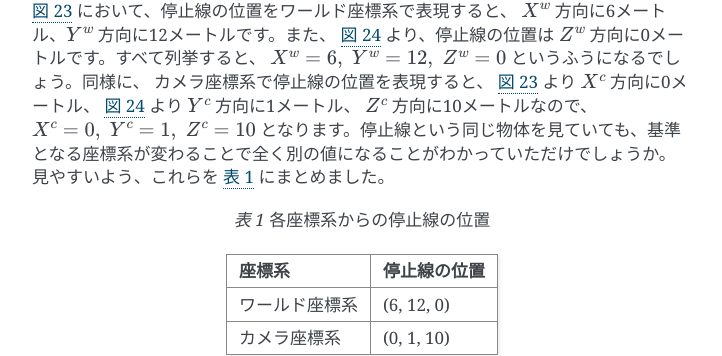
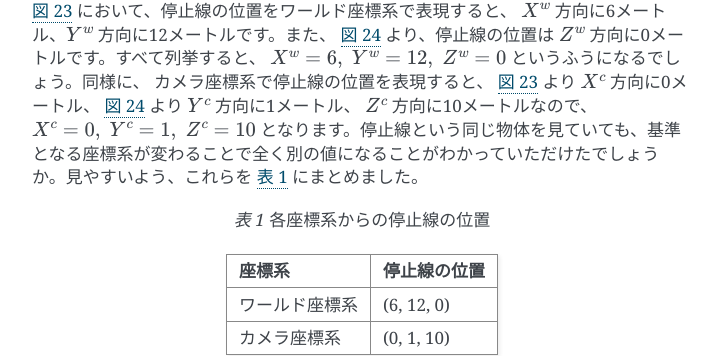
Before and after one commit to CyberAgentAILab/visual-localization-documentation, a Sphinx documentation site: the page built from source/coordinate_transform.rst, in a window 1280 px wide and 900 px high, scrolled down 2838 px. Shown: the part 142-498 px from the top of the window, without its empty margins (388-1110 px from the left). Built offline with Sphinx 7.4.7, drawn with Linux system fonts in a browser that asks for light colours.

Commit message:
Fix typo (#4)

```diff
--- a/source/coordinate_transform.rst
+++ b/source/coordinate_transform.rst
@@ -38,7 +38,7 @@
 
 具体例を見てみましょう。 :numref:`vehicle_location_on_road` と :numref:`vehicle_side_view` を見てください。ワールド座標系とカメラ座標系を区別しやすいように、ワールド座標系の軸には右肩に :math:`w` を、カメラ座標系の軸には右肩に :math:`c` をつけています。ワールド座標系の位置や向きは基本的に地図の作成者が好きなように決めることができます。図中では停止線の位置を星マークで表現したので、これをワールド座標系とカメラ座標系でそれぞれ表現してみましょう。
 
-:numref:`vehicle_location_on_road` において、停止線の位置をワールド座標系で表現すると、 :math:`X^{w}` 方向に6メートル、:math:`Y^{w}` 方向に12メートルです。また、 :numref:`vehicle_side_view` より、停止線の位置は :math:`Z^{w}` 方向に0メートルです。すべて列挙すると、 :math:`X^{w} = 6,\;Y^{w} = 12,\; Z^{w} = 0` というふうになるでしょう。同様に、 カメラ座標系で停止線の位置を表現すると、 :numref:`vehicle_location_on_road` より :math:`X^{c}` 方向に0メートル、 :numref:`vehicle_side_view` より :math:`Y^{c}` 方向に1メートル、 :math:`Z^{c}` 方向に10メートルなので、 :math:`X^{c} = 0,\; Y^{c} = 1,\; Z^{c} = 10` となります。停止線という同じ物体を見ていても、基準となる座標系が変わることで全く別の値になることがわかっていただけでしょうか。見やすいよう、これらを :numref:`stop_line_location` にまとめました。
+:numref:`vehicle_location_on_road` において、停止線の位置をワールド座標系で表現すると、 :math:`X^{w}` 方向に6メートル、:math:`Y^{w}` 方向に12メートルです。また、 :numref:`vehicle_side_view` より、停止線の位置は :math:`Z^{w}` 方向に0メートルです。すべて列挙すると、 :math:`X^{w} = 6,\;Y^{w} = 12,\; Z^{w} = 0` というふうになるでしょう。同様に、 カメラ座標系で停止線の位置を表現すると、 :numref:`vehicle_location_on_road` より :math:`X^{c}` 方向に0メートル、 :numref:`vehicle_side_view` より :math:`Y^{c}` 方向に1メートル、 :math:`Z^{c}` 方向に10メートルなので、 :math:`X^{c} = 0,\; Y^{c} = 1,\; Z^{c} = 10` となります。停止線という同じ物体を見ていても、基準となる座標系が変わることで全く別の値になることがわかっていただけたでしょうか。見やすいよう、これらを :numref:`stop_line_location` にまとめました。
 
 .. table:: 各座標系からの停止線の位置
    :name: stop_line_location
```
